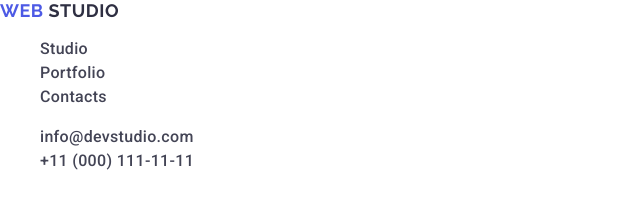
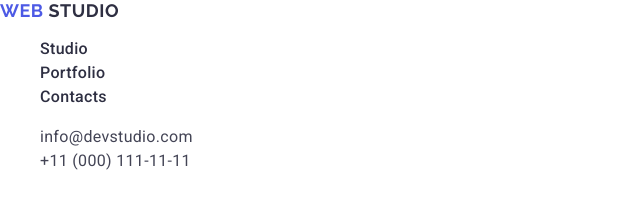
Before and after one commit to IhorShcherbak/goit-markup-hw-02, a plain HTML site: page index.html in a window 1280 px wide. Shown: the top 217 px of the page, 0-640 px from the left. Drawn offline with nearby package versions, Linux system fonts and the light colour scheme.

Commit message:
add index.html, add styles.scc

```diff
--- a/css/styles.css
+++ b/css/styles.css
@@ -41,10 +41,20 @@ font-family: "Raleway", sans-serif;
         font-size: 16px;
         line-height: 1.5;
         letter-spacing: 0.02em;
-    color: #434455
+    color: #2e2f42;
 }
-.menu-link:hover,
-.menu-link:focus {
+.menu-link:focus,
+.menu-link:hover {
+    color: #404bbf;
+}
+.contact-menu-link {
+    font-size: 16px;
+        line-height: 1.5;
+        letter-spacing: 0.02em;
+        color: #434455;
+}
+.contact-menu-link:hover,
+.contact-menu-link:focus {
     color: #404bbf;
 }
 .hero{
--- a/index.html
+++ b/index.html
@@ -34,10 +34,10 @@
         <address class="contact-block">
             <ul>
                 <li>
-<a class="menu-link" href="mailto:info@devstudio.com">info@devstudio.com</a>
+<a class="contact-menu-link" href="mailto:info@devstudio.com">info@devstudio.com</a>
 </li>
 <li>
-    <a class="menu-link" href="tel:+110001111111">+11 (000) 111-11-11</a>
+    <a class="contact-menu-link" href="tel:+110001111111">+11 (000) 111-11-11</a>
 </li>
             </ul>
         </address>
```
